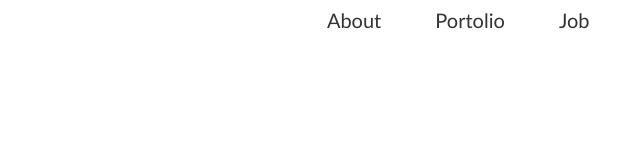
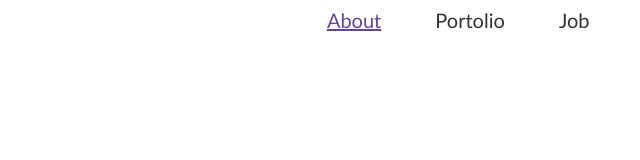
Before and after one commit to ugnekiev/39-grupe-astronautas, a website: page index.html in a window 1280 px wide. In both pictures the pointer is over the link "About". Shown: the full height of the page, 427-1067 px from the left. Drawn offline with Linux system fonts and the light colour scheme.

Commit message:
Menu link hover style #1

```diff
--- a/main.css
+++ b/main.css
@@ -26,5 +26,8 @@ a {
 }
 a:first-child {
     margin: 0;
-
 }
+a:hover {
+    text-decoration: underline;
+    color: #649;
+}
```
